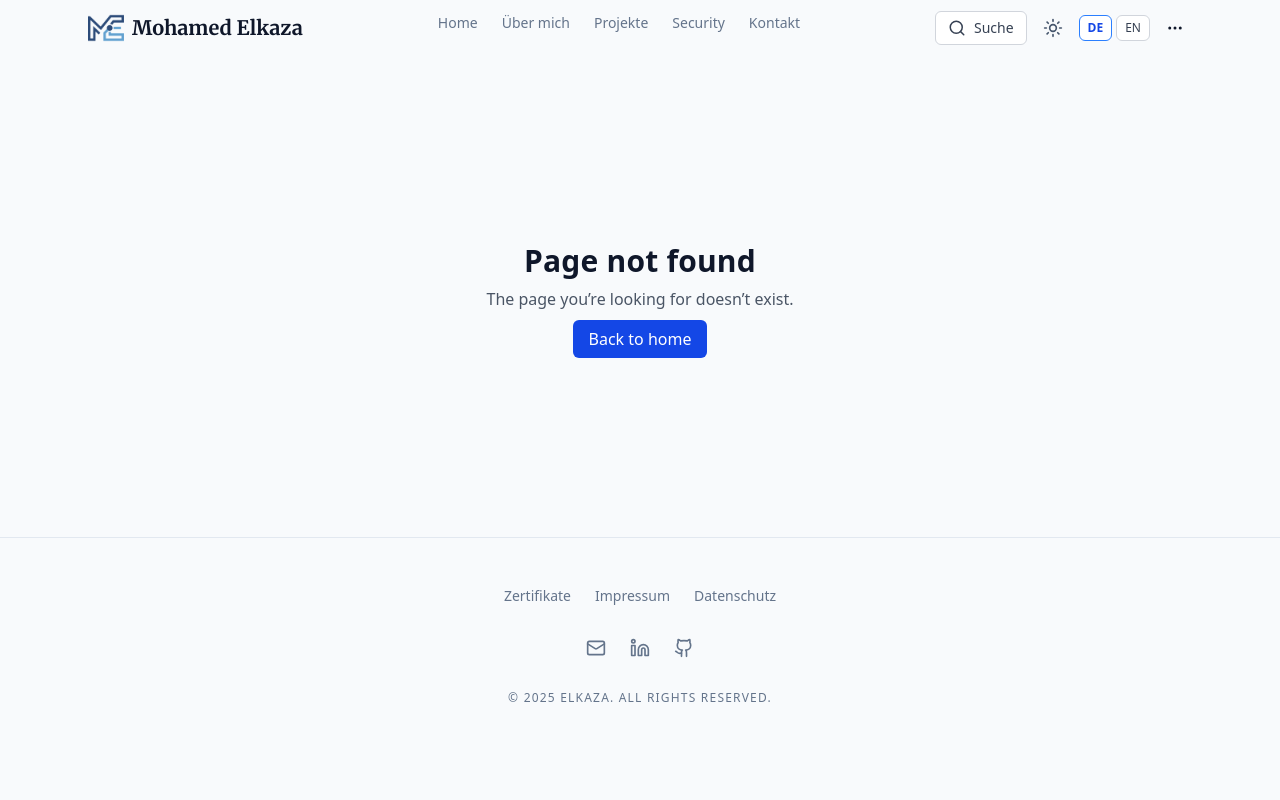
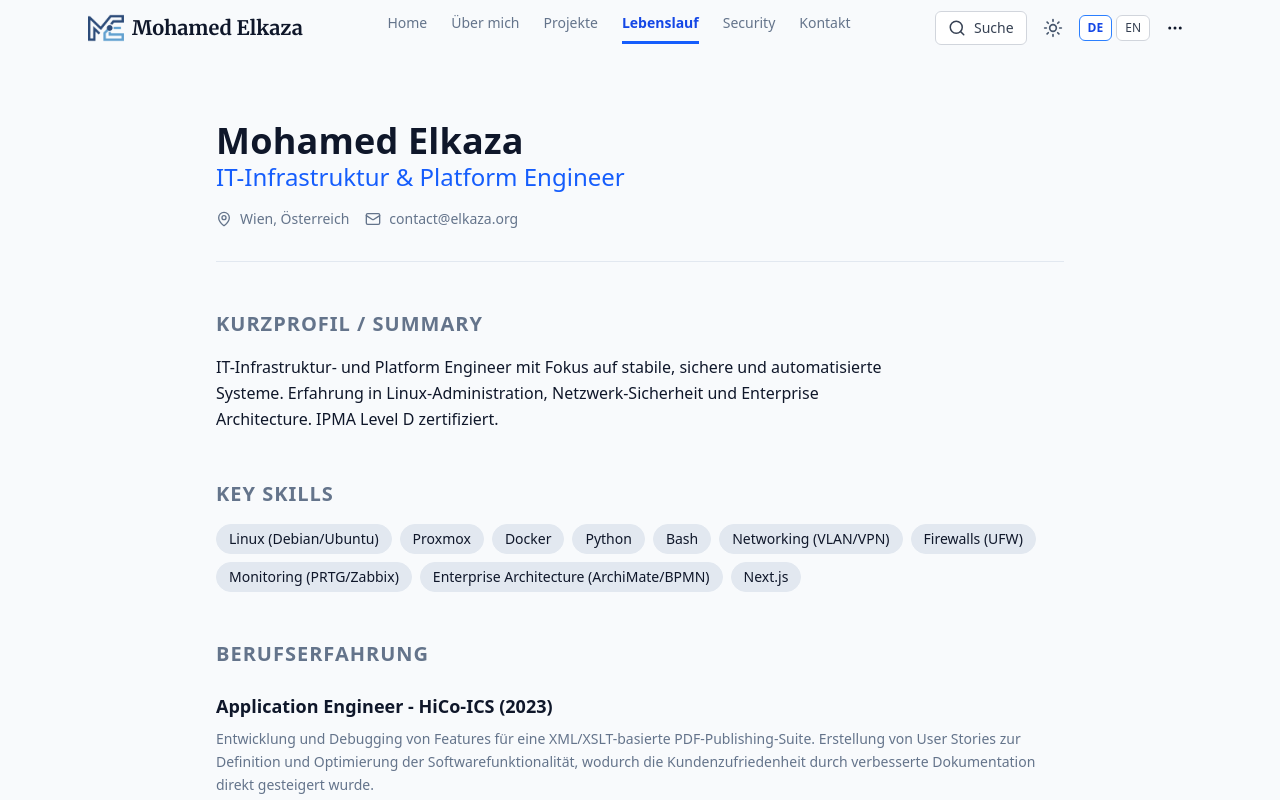
Before and after one commit to Elkaza/elkaza-org, a Next.js app: page /cv in a window 1280 px wide. Before the commit this address had no page. Shown: the top 800 px of the page. Built offline with nearby package versions, Linux system fonts and the light colour scheme.

Commit message:
feat: add bilingual CV page and pdfs, fix i18n keys

```diff
--- /dev/null
+++ b/app/components/CvPageContent.tsx
@@ -0,0 +1,121 @@
+"use client";
+
+import React from "react";
+import { useLocale } from "../LocaleProvider";
+import { Download, MapPin, Mail } from "lucide-react";
+
+export default function CvPageContent() {
+    const { t, locale } = useLocale();
+
+    const expKeys = ["exp1", "exp2", "exp3", "exp4"];
+
+    return (
+        <main className="w-full max-w-4xl mx-auto px-6 py-12 md:py-16 space-y-12 text-main">
+            {/* Header */}
+            <header className="space-y-4 border-b border-subtle pb-8">
+                <div>
+                    <h1 className="text-3xl md:text-4xl font-bold tracking-tight text-main">
+                        Mohamed Elkaza
+                    </h1>
+                    <p className="text-xl md:text-2xl text-blue-600 dark:text-blue-400 font-medium">
+                        {t("home_hero_headline")}
+                    </p>
+                </div>
+
+                <div className="flex flex-col sm:flex-row gap-4 text-muted text-sm">
+                    <div className="flex items-center gap-2">
+                        <MapPin className="w-4 h-4" />
+                        <span>{t("legal_location")}</span>
+                    </div>
+                    {/* Email is not strictly in messages, but we can use a placeholder or generic link */}
+                    <div className="flex items-center gap-2">
+                        <Mail className="w-4 h-4" />
+                        <a href="mailto:contact@elkaza.org" className="hover:text-blue-600 transition-colors">
+                            contact@elkaza.org
+                        </a>
+                    </div>
+                </div>
+            </header>
+
+            {/* Summary */}
+            <section className="space-y-4">
+                <h2 className="text-xl font-semibold uppercase tracking-wider text-muted">
+                    {t("cv_summary_title")}
+                </h2>
+                <p className="text-base leading-relaxed max-w-2xl">
+                    {t("cv_summary_text")}
+                </p>
+            </section>
+
+            {/* Skills */}
+            <section className="space-y-4">
+                <h2 className="text-xl font-semibold uppercase tracking-wider text-muted">
+                    {t("cv_skills_title")}
+                </h2>
+                <div className="flex flex-wrap gap-2">
+                    {t("cv_skills_list").split(", ").map((skill, i) => (
+                        <span key={i} className="px-3 py-1 bg-subtle rounded-full text-sm font-medium border border-subtle">
+                            {skill}
+                        </span>
+                    ))}
+                </div>
+            </section>
+
+            {/* Experience */}
+            <section className="space-y-6">
+                <h2 className="text-xl font-semibold uppercase tracking-wider text-muted">
+                    {t("cv_exp_title")}
+                </h2>
+                <div className="space-y-8">
+                    {expKeys.map((key) => (
+                        <div key={key} className="space-y-2">
+                            <h3 className="text-lg font-bold text-main">
+                                {t(`${key}_title_full`)}
+                            </h3>
+                            <p className="text-sm text-muted leading-relaxed">
+                                {t(`${key}_desc_full`)}
+                            </p>
+                        </div>
+                    ))}
+                </div>
+            </section>
+
+            {/* Education & Certifications */}
+            <section className="space-y-6">
+                <h2 className="text-xl font-semibold uppercase tracking-wider text-muted">
+                    {t("cv_edu_title")}
+                </h2>
+                <ul className="space-y-2 list-disc list-inside text-muted">
+                    <li>{t("current_item2")}</li>
+                    <li>{t("current_item3")}</li>
+                    <li>{t("cert_ipma_title")} ({t("cert_ipma_issuer")})</li>
+                    <li>{t("cert_graz_title")}</li>
+                </ul>
+            </section>
+
+            {/* Download Section */}
+            <section className="pt-8 border-t border-subtle space-y-4">
+                <p className="font-medium text-main">{t("cv_note_full")}</p>
+                <div className="flex flex-wrap gap-4">
+                    <a
+                        href="/cv/Mohamed_Elkaza_CV_DE.pdf"
+                        download
+                        className="inline-flex items-center px-5 py-3 bg-card border border-subtle hover:border-blue-500 rounded-md shadow-sm transition-all group"
+                    >
+                        <Download className="w-5 h-5 mr-3 text-blue-600 group-hover:text-blue-500" />
+                        <span className="font-medium">{t("cv_download_de")}</span>
+                    </a>
+
+                    <a
+                        href="/cv/Mohamed_Elkaza_CV_EN.pdf"
+                        download
+                        className="inline-flex items-center px-5 py-3 bg-card border border-subtle hover:border-blue-500 rounded-md shadow-sm transition-all group"
+                    >
+                        <Download className="w-5 h-5 mr-3 text-blue-600 group-hover:text-blue-500" />
+                        <span className="font-medium">{t("cv_download_en")}</span>
+                    </a>
+                </div>
+            </section>
+        </main>
+    );
+}
--- a/app/components/SubNav.tsx
+++ b/app/components/SubNav.tsx
@@ -14,6 +14,7 @@ const links = [
   { href: "/about", label: "About" },
 
   { href: "/projects", label: "Projects" },
+  { href: "/cv", label: "CV" },
   { href: "/security", label: "Security" },
   { href: "/contact", label: "Contact" },
 ];
--- a/app/components/home/HomeContent.tsx
+++ b/app/components/home/HomeContent.tsx
@@ -2,7 +2,7 @@
 
 import React from "react";
 import Link from "next/link";
-import { Mail } from "lucide-react";
+import { Mail, Terminal } from "lucide-react";
 import { useLocale } from "@/app/LocaleProvider";
 import { Download } from "lucide-react";
 
@@ -17,7 +17,8 @@ export default function HomeContent() {
         <div className="space-y-4">
           {/* Terminal-style focus indicator */}
           <div className="space-y-1">
-            <span className="font-mono text-2xl text-blue-600 dark:text-blue-400 font-bold" aria-hidden="true">
+            <Terminal className="w-8 h-8 text-blue-600 dark:text-blue-400 mb-2" />
+            <span className="font-mono text-xl md:text-2xl text-blue-600 dark:text-blue-400 font-bold block" aria-hidden="true">
               {t("hero_badge")}
             </span>
             <h1 className="text-4xl md:text-5xl font-extrabold leading-tight tracking-tight text-main">
--- /dev/null
+++ b/app/cv/page.tsx
@@ -0,0 +1,12 @@
+
+import { Metadata } from 'next';
+import CvPageContent from "../components/CvPageContent";
+
+export const metadata: Metadata = {
+    title: "CV | Mohamed Elkaza",
+    description: "Curriculum Vitae of Mohamed Elkaza - IT Infrastructure & Platform Engineer.",
+};
+
+export default function CvPage() {
+    return <CvPageContent />;
+}
--- a/app/i18n/messages.ts
+++ b/app/i18n/messages.ts
@@ -19,9 +19,11 @@ export const MESSAGES: Record<Locale, Record<string, string>> = {
     legal_location: "Wien, Österreich",
 
     // Home - Hero
+    hero_badge: "IT Operations & Security",
     home_hero_headline: "IT-Infrastruktur & Platform Engineer",
     home_hero_subline: "Linux · Networking · Automatisierung",
     home_hero_desc: "Ich baue stabile, wartbare Systeme. Von Netzwerk-Segmentierung bis Self-Hosting: aus technischer Komplexität entsteht zuverlässiger Betrieb.",
+    hero_cta_cv: "CV herunterladen",
     // Proof in 3 Bullets
     home_proof_title: "Kernstärken",
     home_proof_impact: "Strukturierte Automatisierung, klare Dokumentation",
@@ -102,7 +104,7 @@ export const MESSAGES: Record<Locale, Record<string, string>> = {
     current_title: "Aktuell",
     current_item1: "IPMA® Level D (cPMA) – seit 10/2025",
     current_item2: "M.Sc. Wirtschaftsinformatik, TU Wien - Schwerpunkt Digitale Transformation und Enterprise Engineering.",
-    current_item3: "B.Sc. Internet of Things & Intelligent Systems, FH Technikum Wien.",
+    current_item3: "M.Sc. Internet of Things & Intelligent Systems, FH Technikum Wien.",
     current_item4: "Einsatz meiner Kenntnisse in Enterprise Architecture, IoT und digitaler Transformation in Forschungs-, Industrie- und Innovationsprojekten.",
     exp1_title: "Application Engineer - HiCo-ICS (2023)",
     exp1_desc: "Entwicklung und Debugging von Features für eine XML/XSLT-basierte PDF-Publishing-Suite. Erstellung von User Stories zur Definition und Optimierung der Softwarefunktionalität, wodurch die Kundenzufriedenheit durch verbesserte Dokumentation direkt gesteigert wurde.",
@@ -364,6 +366,19 @@ export const MESSAGES: Record<Locale, Record<string, string>> = {
     // Footer
     footer_impressum: "Impressum",
     footer_datenschutz: "Datenschutz",
+
+    // CV Page
+    nav_cv: "Lebenslauf",
+    cv_title: "Lebenslauf",
+    cv_download_de: "PDF herunterladen (DE)",
+    cv_download_en: "Download PDF (EN)",
+    cv_summary_title: "Kurzprofil / Summary",
+    cv_summary_text: "IT-Infrastruktur- und Platform Engineer mit Fokus auf stabile, sichere und automatisierte Systeme. Erfahrung in Linux-Administration, Netzwerk-Sicherheit und Enterprise Architecture. IPMA Level D zertifiziert.",
+    cv_skills_title: "Key Skills",
+    cv_skills_list: "Linux (Debian/Ubuntu), Proxmox, Docker, Python, Bash, Networking (VLAN/VPN), Firewalls (UFW), Monitoring (PRTG/Zabbix), Enterprise Architecture (ArchiMate/BPMN), Next.js",
+    cv_exp_title: "Berufserfahrung",
+    cv_edu_title: "Ausbildung & Zertifizierungen",
+    cv_note_full: "Vollständiger Lebenslauf als PDF-Download verfügbar.",
   },
   en: {
     // Brand + Nav
@@ -383,9 +398,11 @@ export const MESSAGES: Record<Locale, Record<string, string>> = {
     legal_location: "Vienna, Austria",
 
     // Home - Hero
+    hero_badge: "IT Operations & Security",
     home_hero_headline: "IT Infrastructure & Platform Engineer",
     home_hero_subline: "Linux · Networking · Automation",
     home_hero_desc: "I build stable, maintainable systems. From network segmentation to self-hosting, I turn technical complexity into reliable operations.",
+    hero_cta_cv: "Download CV",
     // Proof in 3 Bullets
     home_proof_title: "Key Strengths",
     home_proof_impact: "Structured automation, clear documentation",
@@ -466,7 +483,7 @@ export const MESSAGES: Record<Locale, Record<string, string>> = {
     current_title: "Currently",
     current_item1: "IPMA® Level D (cPMA) – since 10/2025",
     current_item2: "M.Sc. Business Informatics, TU Wien.",
-    current_item3: "B.Sc. Internet of Things & Intelligent Systems, FH Technikum Wien.",
+    current_item3: "M.Sc. Internet of Things & Intelligent Systems, FH Technikum Wien.",
     current_item4: "Applying my skills in enterprise architecture, IoT, and digital transformation across academic, industry, and innovation projects.",
 
     // Home - Selected Experience (short, reverse chronological)
@@ -741,6 +758,19 @@ export const MESSAGES: Record<Locale, Record<string, string>> = {
     // Footer
     footer_impressum: "Imprint",
     footer_datenschutz: "Privacy",
+
+    // CV Page
+    nav_cv: "CV",
+    cv_title: "Resume / CV",
+    cv_download_de: "PDF herunterladen (DE)",
+    cv_download_en: "Download PDF (EN)",
+    cv_summary_title: "Summary",
+    cv_summary_text: "IT Infrastructure & Platform Engineer focused on building stable, secure, and automated systems. Experienced in Linux administration, network security, and Enterprise Architecture. IPMA Level D certified.",
+    cv_skills_title: "Key Skills",
+    cv_skills_list: "Linux (Debian/Ubuntu), Proxmox, Docker, Python, Bash, Networking (VLAN/VPN), Firewalls (UFW), Monitoring (PRTG/Zabbix), Enterprise Architecture (ArchiMate/BPMN), Next.js",
+    cv_exp_title: "Experience",
+    cv_edu_title: "Education & Certifications",
+    cv_note_full: "Full CV available as PDF download.",
   },
   ar: {
     // Brand + Nav
--- a/app/sitemap.ts
+++ b/app/sitemap.ts
@@ -11,6 +11,7 @@ export default function sitemap(): MetadataRoute.Sitemap {
     "/security",
     "/teaching",
     "/contact",
+    "/cv",
     "/certifications",
     "/zertifikate",
     "/impressum",
```
